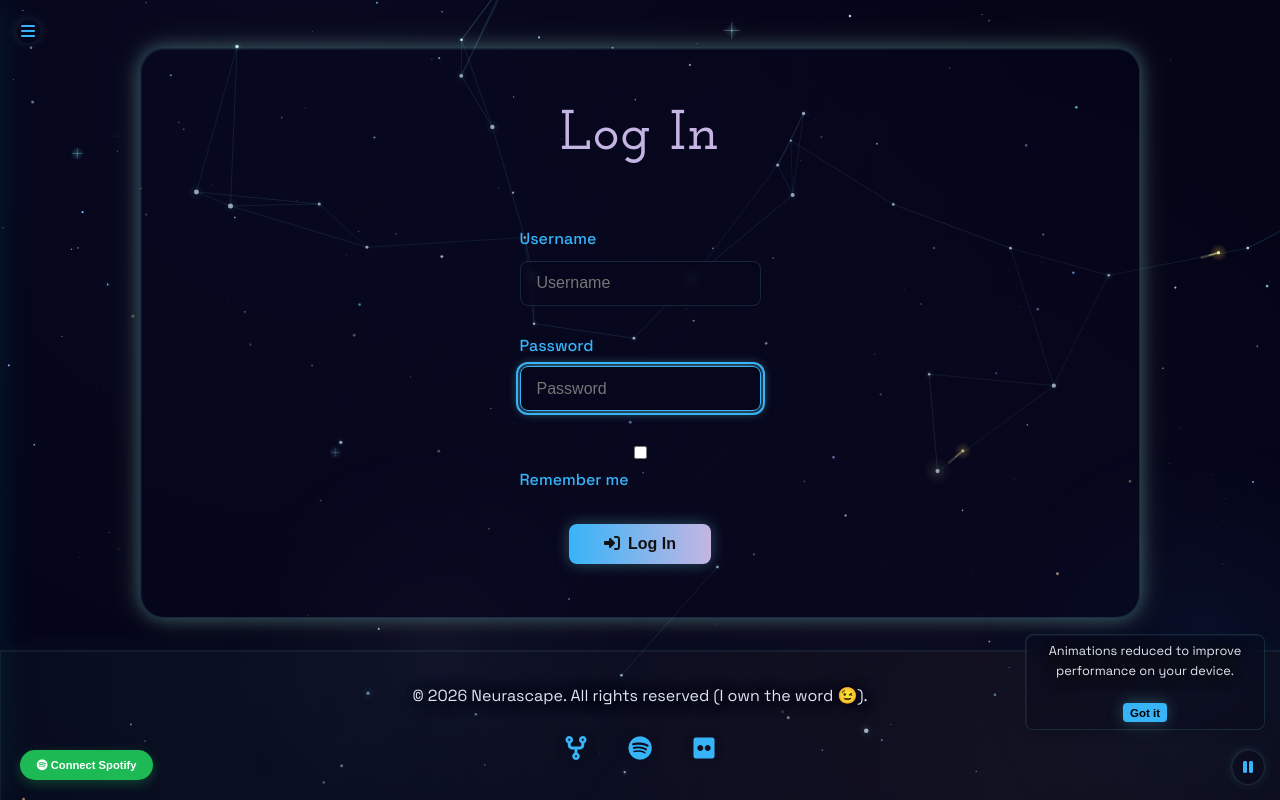
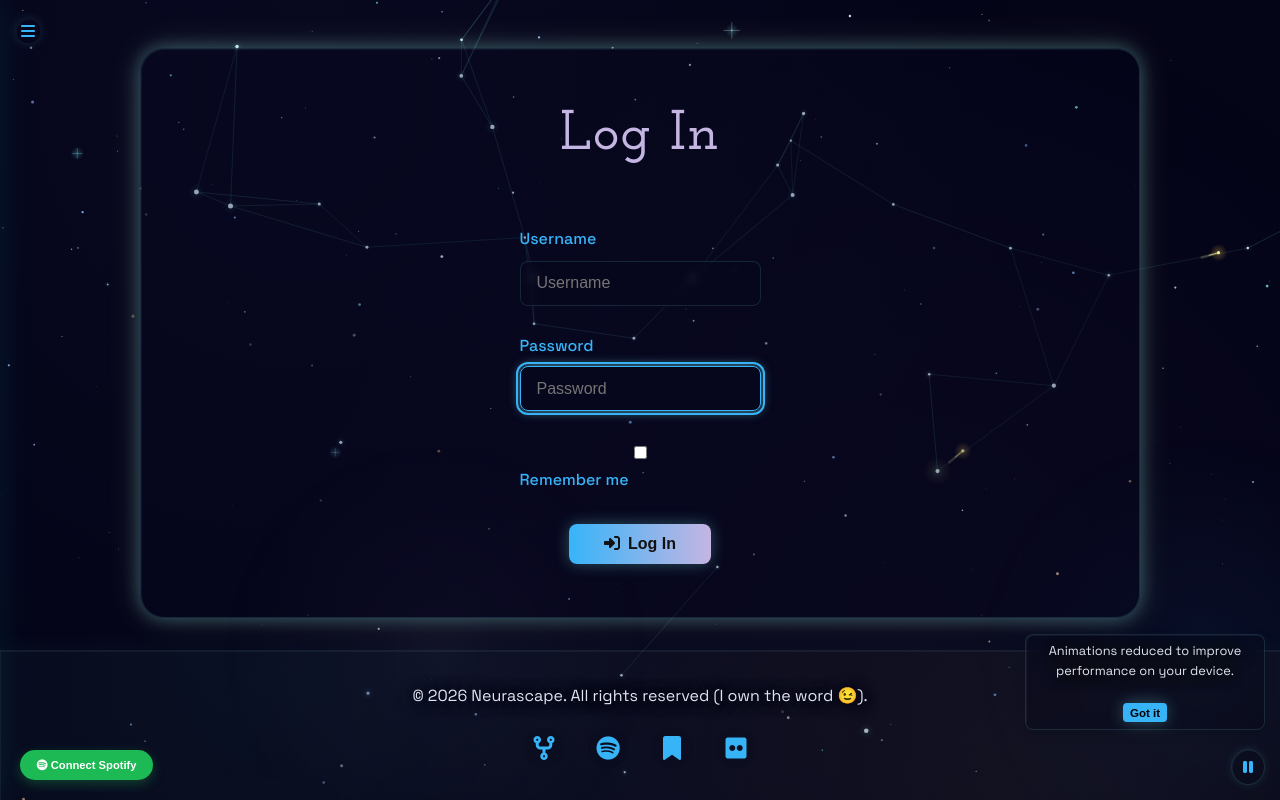
Before and after one commit to RavenSeldon/beamu-blog, a Flask app: a page that uses WebDev/Blog/templates/base.html in a window 1280 px wide. Run offline with Flask 3, Linux system fonts and the light colour scheme; some libraries are stand-ins or nearby versions; some web fonts are replaced.

Commit message:
Substack add to bottom row

```diff
--- a/WebDev/Blog/templates/base.html
+++ b/WebDev/Blog/templates/base.html
@@ -134,6 +134,7 @@
         <div class="social-links">
             <a href="https://benamuwo.vercel.app" aria-label="Portfolio"><i class="fa fa-code-fork"></i></a>
             <a href="https://open.spotify.com/user/12171032911?si=dcc4ed9e71d648ad" aria-label="Spotify"><i class="fa-brands fa-spotify"></i></a>
+            <a href="https://benamuwo.substack.com" aria-label="Substack"><i class="fa-solid fa-bookmark"></i></a>
             <a href="https://www.flickr.com/photos/nasa2explore/albums/" aria-label="Beautiful Photos"><i class="fa-brands fa-flickr"></i></a>
         </div>
         <div class="animation-controls">
```
